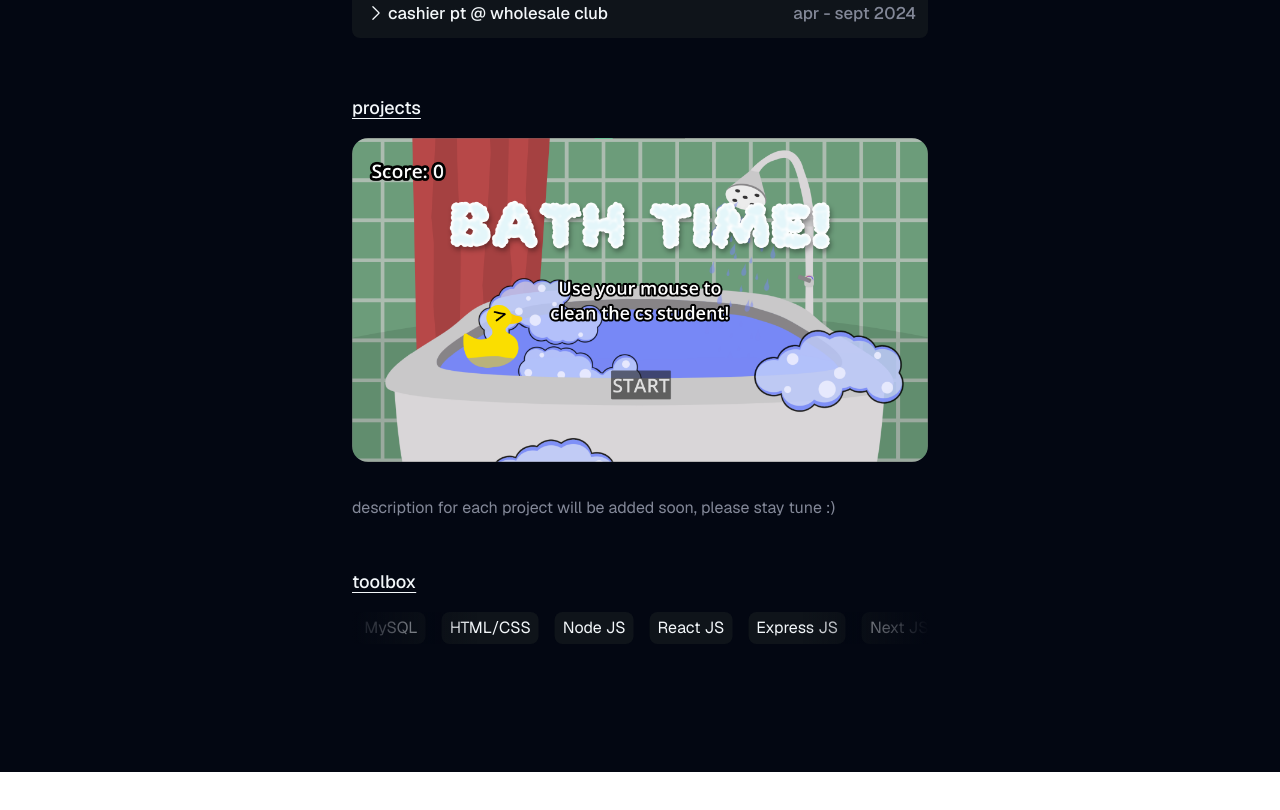
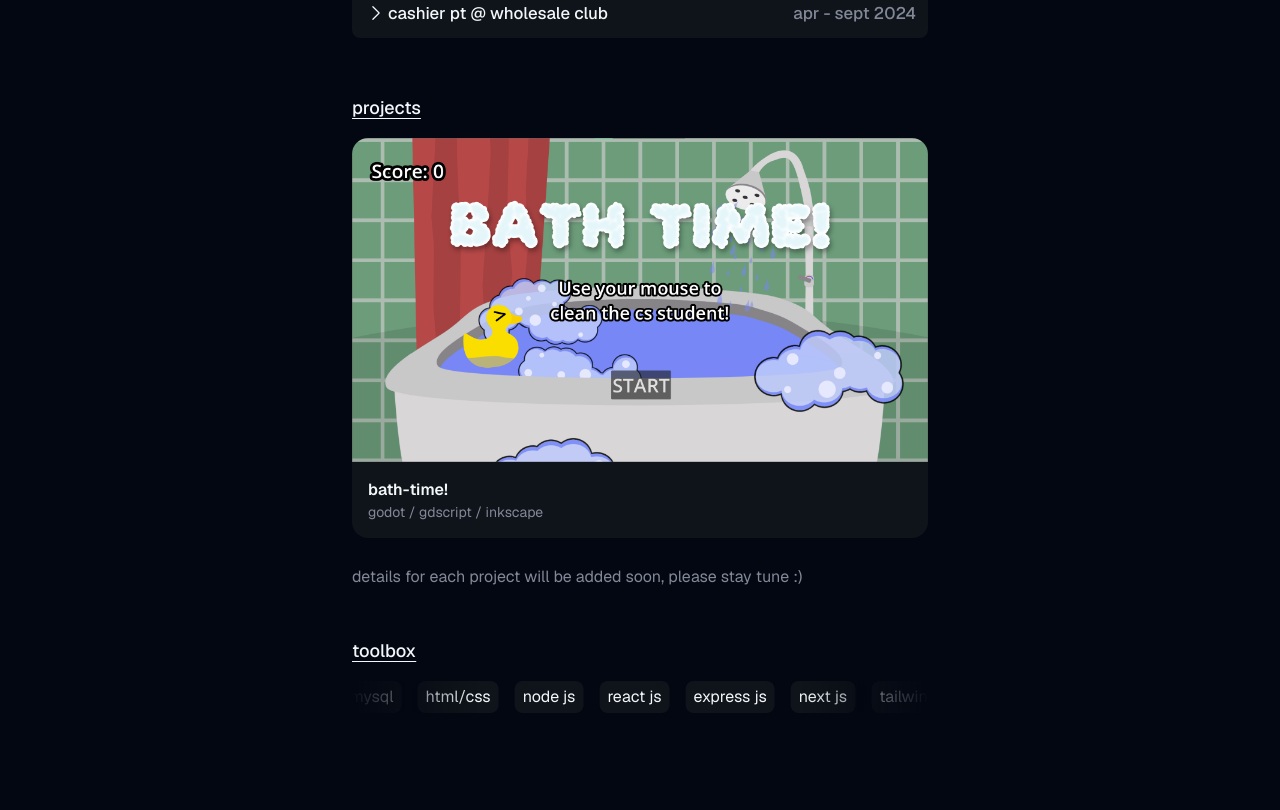
Before and after one commit to phuongwj/portfolio-101, a Next.js app: page / in a window 1280 px wide. Shown: the part 700-1510 px from the top of the page. Before the commit the page ends 1472 px from the top, so only its background shows below. Built offline with nearby package versions, Linux system fonts and the light colour scheme.

Commit message:
projects section uploaded :)

```diff
--- a/src/app/components/Oneforall.jsx
+++ b/src/app/components/Oneforall.jsx
@@ -3,6 +3,7 @@ import React, { useState } from 'react';
 import Marquee from "react-fast-marquee";
 import Slider from "react-slick";
 import exps from "@/local-json/experiences";
+import projs from "@/local-json/projects";
 import tools from "@/local-json/tools";
 import Link from 'next/link';
 
@@ -21,6 +22,8 @@ export default function Oneforall() {
   const [contentIsHovered, setContentHovered] = useState(false);
 
   {/* For Projects */}
+  const projsSorted = projs.sort((a, b) => b.id - a.id);
+
   const settings = {
     fade: true,
     infinite: true,
@@ -57,7 +60,17 @@ export default function Oneforall() {
         <section className="w-full flex flex-col gap-4">
 
           {/* Experience Title */}
-            <Link href="/experiences" className="text-first text-lg font-medium underline underline-offset-4"> experiences</Link>
+          <Link href="/experiences"
+            className="w-fit inline-flex items-center gap-1 text-first fill-first text-lg font-medium hover:underline hover:underline-offset-4 hover:opacity-60 ease-in-out transition duration-300">
+            <span>experiences</span>
+            <span className="pt-0.5">
+              <svg xmlns="http://www.w3.org/2000/svg" viewBox="0 0 24 24"
+                  className="h-3.5 w-3.5">
+                <path d="M 3 3 L 3 21 L 21 21 L 21 12 L 19 12 L 19 19 L 5 19 L 5 5 L 12 5 L 12 3 L 3 3 z M 14 3 L 14 5 L 17.585938 5 L 8.2929688 14.292969 L 9.7070312 15.707031 L 19 6.4140625 L 19 10 L 21 10 L 21 3 L 14 3 z"/>
+              </svg>
+            </span>
+          </Link>
+
 
           {/* List of Experiences */}
           <section className="flex justify-center">
@@ -119,28 +132,22 @@ export default function Oneforall() {
           {/* Content */}
           <div className="w-full overflow-hidden">
             <Slider {...settings}>
-                <div>
-                  <img src="/orerry.png" className="rounded-2xl" alt="solar system simulator"/>
+              {projsSorted.map((proj) => (
+                <div key={proj.i} className="relative">
+                  {/* Project Image */}
+                  <img src={proj.image} alt={proj.alt} className="rounded-t-2xl" />
+
+                  {/* Project Overlay Label */}
+                  <div className="bg-widBg p-4 gap-1 rounded-b-2xl">
+                    <h3 className="text-first text-base font-semibold">{proj.title}</h3>
+                    <p className="text-second text-sm">{proj.tools}</p>
+                  </div>
                 </div>
-                <div>
-                  <img src="/portfolio.png" className="rounded-2xl" alt="portfolio website"/>
-                </div>
-                <div>
-                  <img src="/bathtime.png" className="rounded-2xl" alt="clean a stereotypical cs student"/>
-                </div>
-                <div>
-                  <img src="/compiler.png" className="rounded-2xl" alt="front-end compiler"/>
-                </div>
-                <div>
-                  <img src="/tienlen.png" className="rounded-2xl" alt="vietnamese card game"/>
-                </div>
-                <div>
-                  <img src="/insanity.png" className="rounded-2xl" alt="highscore game, shoot projectiles"/>
-                </div>
+              ))}
             </Slider>
            </div>
 
-           <p className="text-second">description for each project will be added soon, please stay tune :)</p>
+           <p className="text-second">details for each project will be added soon, please stay tune :)</p>
         </section>
 
         {/* Toolbox */}
--- a/src/local-json/projects.json
+++ b/src/local-json/projects.json
@@ -2,26 +2,43 @@
     {
         "id": 1,
         "title": "inSanity",
-        "info": "here too ofc"
+        "tools": "godot / gdscript / aseprite",
+        "image": "/insanity.png",
+        "alt": "highscore game, shoot projectiles"
     },
     {
         "id": 2,
-        "title": "Tien Len",
-        "info": "something will be here as well"
+        "title": "tien len",
+        "tools": "java",
+        "image": "/tienlen.png",
+        "alt": "vietnamese card game"
     },
     {
         "id": 3,
-        "title": "Orrery Web App",
-        "info": "and something here"
+        "title": "front-end compiler",
+        "tools": "python",
+        "image": "/compiler.png",
+        "alt": "front-end compiler"
     },
     {
         "id": 4,
-        "title": "Front-end Compiler",
-        "info": "something here"
+        "title": "bath-time!",
+        "tools": "godot / gdscript / inkscape",
+        "image": "/bathtime.png",
+        "alt": "clean a stereotypical cs student"
     },
     {
         "id": 5,
         "title": "portfolio-101",
-        "info": "Created a website :)"
+        "tools": "node js / next js / react js / tailwindcss",
+        "image": "/portfolio.png",
+        "alt": "portfolio website"
+    },
+    {
+        "id": 6,
+        "title": "orerry web app",
+        "tools": "node js / express js / react js / horizon api / scss",
+        "image": "/orerry.png",
+        "alt": "solar system simulator"
     }
 ]
--- a/src/local-json/tools.json
+++ b/src/local-json/tools.json
@@ -1,14 +1,14 @@
 [
-    "Java",
-    "JavaScript",
-    "Python",
-    "MySQL",
-    "HTML/CSS",
-    "Node JS",
-    "React JS",
-    "Express JS",
-    "Next JS",
-    "SCSS",
-    "TailwindCSS",
-    "Framer Motion"
+    "java",
+    "javascript",
+    "python",
+    "mysql",
+    "html/css",
+    "node js",
+    "react js",
+    "express js",
+    "next js",
+    "tailwindcss",
+    "scss",
+    "framer motion"
   ]
--- a/tailwind.config.mjs
+++ b/tailwind.config.mjs
@@ -42,18 +42,21 @@ export default withMT({
         second: "#838898", // good color? (secondary text color)
       },
       height: {
+        '3.5': '0.875rem', // link icon
         '5.5': '1.375rem', // github, linkedin
-
-        '6.5': '1.625rem',
+        '6.5': '1.625rem', // github, linkedin again? i dont remember
         '18': '4.6rem',
         '30': '7.5rem',
       },
       width: {
+        '3.5': '0.875rem', // link icon
+        '6.5': '1.625rem',
         '40': '40%',
         '42': '42rem',
         '100': '36rem',
       },
       padding: {
+        '0.5': '0.2rem',
         '3.5': '0.875rem',
       },
       fontSize: {
```
Also changed, not shown: src/assets/link.svg (added).
